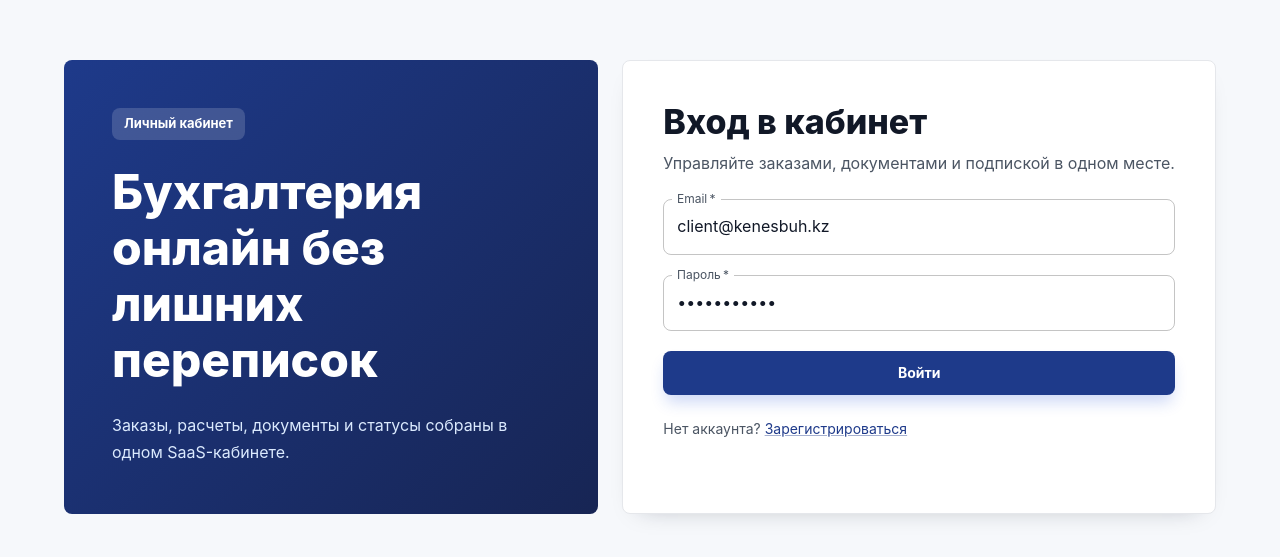
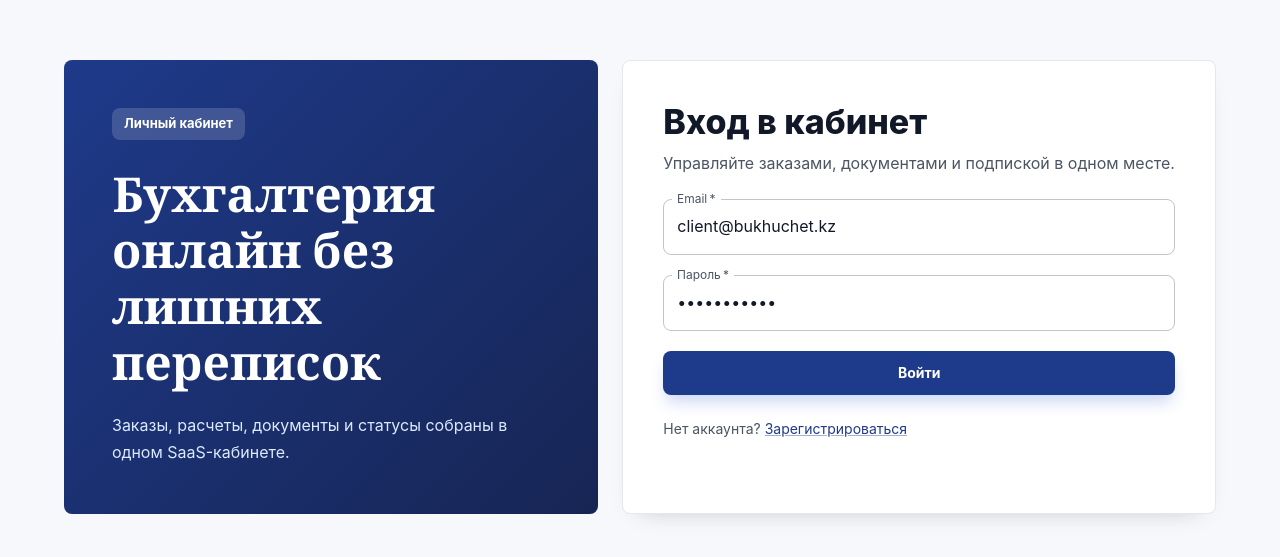
Before and after one commit to Dammmup/buh-u4et-f, a React (Vite) app: page /login in a window 1280 px wide. Shown: the part 113-670 px from the top of the page. Built offline with nearby package versions, Linux system fonts and the light colour scheme; no server answers.

Commit message:
feat: rebrand to Bukhuchet.kz, update theme colors and typography, and clean up service model entities

```diff
--- a/index.html
+++ b/index.html
@@ -3,7 +3,10 @@
   <head>
     <meta charset="UTF-8" />
     <meta name="viewport" content="width=device-width, initial-scale=1.0" />
-    <title>Buh Service SaaS</title>
+    <link rel="preconnect" href="https://fonts.googleapis.com" />
+    <link rel="preconnect" href="https://fonts.gstatic.com" crossorigin />
+    <link href="https://fonts.googleapis.com/css2?family=Playfair+Display:wght@700;800;900&display=swap" rel="stylesheet" />
+    <title>Bukhuchet.kz</title>
   </head>
   <body>
     <div id="root"></div>
--- a/src/entities/service/model.ts
+++ b/src/entities/service/model.ts
@@ -7,9 +7,7 @@ export type DomainCalculationType =
   | "sole_proprietor_simplified_tax"
   | "too_cit"
   | "payroll"
-  | "patent_911"
   | "property_tax"
-  | "retail_tax_913"
   | "income_total";
 
 export interface ServiceParameter {
--- a/src/modules/auth/LoginPage.tsx
+++ b/src/modules/auth/LoginPage.tsx
@@ -18,7 +18,7 @@ import { Link as RouterLink, useLocation, useNavigate } from "react-router-dom";
 import { useAuth } from "../../app/store/AuthContext";
 
 export function LoginPage() {
-  const [email, setEmail] = useState("client@kenesbuh.kz");
+  const [email, setEmail] = useState("client@bukhuchet.kz");
   const [password, setPassword] = useState("Client12345");
   const [error, setError] = useState("");
   const [loading, setLoading] = useState(false);
--- a/src/modules/landing/LandingPage.tsx
+++ b/src/modules/landing/LandingPage.tsx
@@ -61,6 +61,13 @@ const navItems = [
   { label: "FAQ", target: "faq" }
 ];
 
+const brandName = "Bukhuchet.kz";
+const contactPhoneDisplay = "+7 777 803 67 88";
+const contactPhoneHref = "tel:+77778036788";
+const whatsappHref = "https://wa.me/77778036788";
+const contactEmail = "bukhuchet88@gmail.com";
+const contactAddress = "Навои 323";
+
 const serviceCards = [
   {
     icon: <ArticleIcon />,
@@ -112,7 +119,6 @@ const priceList = [
     title: "Отчет в налоговые органы",
     items: [
       { name: "Любая форма «нулевка»", price: "5 000 тг" },
-      { name: "Форма 911 Расчет стоимости патента", price: "10 000 тг" },
       { name: "Форма 300 по данным портала ИС ЭСФ", price: "30 000 тг" },
       { name: "Плюс за каждого работника", price: "1 500 тг" },
       { name: "Форма 910 без работников", price: "7 000 тг" },
@@ -122,9 +128,7 @@ const priceList = [
       { name: "Форма 328 (до 10 строк)", price: "20 000 тг" },
       { name: "Форма 700 (земля, имущество, транспорт)", price: "15 000 тг" },
       { name: "Форма 701", price: "15 000 тг" },
-      { name: "Форма 913 СНР розничного налога", price: "20 000 тг" },
-      { name: "Дополнительная строка для формы 328", price: "1 000 тг" },
-      { name: "Форма 870 (эмиссия)", price: "15 000 тг" }
+      { name: "Дополнительная строка для формы 328", price: "1 000 тг" }
     ]
   },
   {
@@ -132,8 +136,8 @@ const priceList = [
     title: "ЭСФ, СНТ, АВР",
     items: [
       { name: "Регистрация на портале ИС ЭСФ", price: "5 000 тг" },
-      { name: "ЭСФ плюс за каждые 5 позиций", price: "1 000 тг" },
-      { name: "СНТ плюс за каждые 5 позиций", price: "1 000 тг" },
+      { name: "ЭСФ плюс за каждые 5 позиций", price: "3 000 тг" },
+      { name: "СНТ плюс за каждые 5 позиций", price: "3 000 тг" },
       { name: "Выписка документа 1-10 позиций", price: "5 000 тг" },
       { name: "АВР бумажный, электронный 1-10 позиций", price: "5 000 тг" }
     ]
@@ -156,6 +160,8 @@ const priceList = [
       },
       { name: "Регистрация ИП плюс настройка Kaspi Pay", price: "10 000 тг" },
       { name: "Регистрация ИП", price: "5 000 тг" },
+      { name: "Приостановление сдачи налоговой отчетности ИП", price: "5 000 тг" },
+      { name: "Разработка налоговой учетной политики", price: "25 000 тг" },
       { name: "Ликвидация ТОО", price: "80 000 тг" },
       { name: "Ликвидация ИП", price: "20 000 тг" }
     ]
@@ -181,7 +187,6 @@ const priceList = [
     title: "Статистическая отчетность",
     items: [
       { name: "Формирование и сдача статистической отчетности по электронным каналам", price: "15 000 тг" },
-      { name: "Отчетность в Нацбанк 1-ПБ", price: "50 000 тг" },
       { name: "Формирование и сдача нулевой отчетности", price: "5 000 тг" },
       { name: "Постановка на учет ККМ: ReKassa, налоговая, настройка приложения", price: "10 000 тг" }
     ]
@@ -583,7 +588,7 @@ export function LandingPage() {
         <Container maxWidth="xl">
           <Toolbar disableGutters sx={{ minHeight: 64 }}>
             <Typography variant="h6" color="primary" sx={{ fontWeight: 900, flex: { xs: 1, md: "initial" }, mr: 5 }}>
-              Buh Service
+              {brandName}
             </Typography>
             <Stack direction="row" spacing={4} sx={{ display: { xs: "none", md: "flex" }, flex: 1 }}>
               {navItems.map((item) => (
@@ -593,9 +598,9 @@ export function LandingPage() {
               ))}
             </Stack>
             <Stack direction="row" spacing={1.5} alignItems="center" sx={{ display: { xs: "none", md: "flex" } }}>
-              <Link href="tel:+77001234567" color="text.secondary" underline="none" display="flex" alignItems="center">
+              <Link href={contactPhoneHref} color="text.secondary" underline="none" display="flex" alignItems="center">
                 <PhoneIcon sx={{ fontSize: 18, mr: 1 }} />
-                +7 (700) 123-45-67
+                {contactPhoneDisplay}
               </Link>
               <Button variant="contained" onClick={() => handleNav("contact")}>
                 Консультация
@@ -654,7 +659,7 @@ export function LandingPage() {
                   Получить консультацию
                 </Button>
                 <Button
-                  href="https://wa.me/77001234567"
+                  href={whatsappHref}
                   target="_blank"
                   rel="noopener noreferrer"
                   color="secondary"
@@ -984,10 +989,10 @@ export function LandingPage() {
               <Stack spacing={4}>
                 <Typography variant="h4">Готовы начать сотрудничество?</Typography>
                 {[
-                  [<PhoneIcon />, "Телефон", "+7 (700) 123-45-67"],
-                  [<MailIcon />, "Email", "info@buhservice.kz"],
-                  [<PlaceIcon />, "Офис", 'г. Алматы, пр. Абая 150/230, БЦ "Esentai Tower"'],
-                  [<WhatsAppIcon />, "WhatsApp", "Написать в WhatsApp"]
+                  [<PhoneIcon />, "Телефон", contactPhoneDisplay],
+                  [<MailIcon />, "Email", contactEmail],
+                  [<PlaceIcon />, "Офис", contactAddress],
+                  [<WhatsAppIcon />, "WhatsApp", contactPhoneDisplay]
                 ].map(([icon, label, value]) => (
                   <Stack key={label as string} direction="row" spacing={2} alignItems="flex-start">
                     <Box sx={{ mt: 0.3 }}>{icon as ReactNode}</Box>
@@ -1059,7 +1064,7 @@ export function LandingPage() {
           <Box display="grid" gridTemplateColumns={{ xs: "1fr", md: "2fr 1fr 1fr 1.5fr" }} gap={4}>
             <Box>
               <Typography variant="h6" color="primary.light" mb={2}>
-                Buh Service
+                {brandName}
               </Typography>
               <Typography sx={{ color: "#9CA3AF", maxWidth: 320 }}>
                 Профессиональные бухгалтерские услуги для ИП и ТОО с онлайн-кабинетом.
@@ -1099,15 +1104,15 @@ export function LandingPage() {
                 Контакты
               </Typography>
               <Stack spacing={1.5} sx={{ color: "#9CA3AF" }}>
-                <Typography>+7 (700) 123-45-67</Typography>
-                <Typography>info@buhservice.kz</Typography>
-                <Typography>г. Алматы, пр. Абая 150/230</Typography>
+                <Typography>{contactPhoneDisplay}</Typography>
+                <Typography>{contactEmail}</Typography>
+                <Typography>{contactAddress}</Typography>
               </Stack>
             </Box>
           </Box>
           <Divider sx={{ borderColor: "#1F2937", my: 4 }} />
           <Typography variant="body2" sx={{ color: "#9CA3AF" }}>
-            © 2026 Buh Service. Все права защищены.
+            © 2026 {brandName}. Все права защищены.
           </Typography>
         </Container>
       </Box>
--- a/src/modules/orders/OrdersPage.tsx
+++ b/src/modules/orders/OrdersPage.tsx
@@ -209,7 +209,7 @@ export function OrdersPage() {
                   </Stack>
                   <Stack direction="row" spacing={1} alignItems="center" flexWrap="wrap">
                     <StatusChip status={order.status} />
-                    <Chip label={formatMoney(order.calculation.total)} color="primary" />
+                    <Chip label={formatMoney(order.calculation.total)} color="secondary" />
                   </Stack>
                 </Stack>
               </AccordionSummary>
@@ -326,7 +326,9 @@ export function OrdersPage() {
                             <Typography fontWeight={900}>Итого</Typography>
                           </TableCell>
                           <TableCell align="right">
-                            <Typography fontWeight={900}>{formatMoney(order.calculation.total)}</Typography>
+                            <Typography fontWeight={900} color="secondary.dark">
+                              {formatMoney(order.calculation.total)}
+                            </Typography>
                           </TableCell>
                         </TableRow>
                       </TableBody>
--- a/src/modules/services/ServiceCalculatorPage.tsx
+++ b/src/modules/services/ServiceCalculatorPage.tsx
@@ -296,7 +296,7 @@ export function ServiceCalculatorPage() {
                 <Typography variant="body2" color="text.secondary">
                   Итог
                 </Typography>
-                <Typography variant="h3" color="primary">
+                <Typography variant="h3" color="secondary.dark">
                   {formatMoney(total)}
                 </Typography>
               </Stack>
--- a/src/modules/services/ServicesPage.tsx
+++ b/src/modules/services/ServicesPage.tsx
@@ -179,7 +179,7 @@ export function ServicesPage() {
                       <Typography variant="h6">{service.name}</Typography>
                     </Stack>
                     <Stack spacing={1} alignItems="flex-end">
-                      <Chip label={`от ${formatMoney(service.pricing.basePrice)}`} color="primary" />
+                      <Chip label={`от ${formatMoney(service.pricing.basePrice)}`} color="secondary" />
                       {!allowed && <Chip label="недоступно" color="warning" size="small" />}
                     </Stack>
                   </Stack>
@@ -216,7 +216,7 @@ export function ServicesPage() {
                           <Typography variant="body2" color="text.secondary">
                             {rule.label}
                           </Typography>
-                          <Typography variant="body2" fontWeight={800} textAlign="right">
+                          <Typography variant="body2" fontWeight={800} textAlign="right" color="secondary.dark">
                             {rule.type === "fixed" && rule.amount !== undefined
                               ? formatMoney(rule.amount)
                               : rule.type === "percentage" && rule.rate !== undefined
--- a/src/shared/components/AppLayout.tsx
+++ b/src/shared/components/AppLayout.tsx
@@ -53,7 +53,7 @@ export function AppLayout() {
     <Box width={280} role="presentation" onClick={() => setOpen(false)}>
       <Box px={3} py={2.5}>
         <Typography variant="h6" color="primary" sx={{ fontWeight: 900 }}>
-          Buh Service
+          Bukhuchet.kz
         </Typography>
         <Typography variant="body2" color="text.secondary">
           {user?.email}
@@ -107,7 +107,7 @@ export function AppLayout() {
             color="primary"
             sx={{ textDecoration: "none", fontWeight: 900, mr: 4 }}
           >
-            Buh Service
+            Bukhuchet.kz
           </Typography>
           {!isMobile && (
             <Box display="flex" gap={1.5} flex={1}>
--- a/src/shared/theme/theme.ts
+++ b/src/shared/theme/theme.ts
@@ -10,9 +10,9 @@ export const theme = createTheme({
       contrastText: "#FFFFFF"
     },
     secondary: {
-      main: "#D97706",
-      dark: "#B45309",
-      light: "#FEF3C7",
+      main: "#25D366",
+      dark: "#128C7E",
+      light: "#DCF8C6",
       contrastText: "#FFFFFF"
     },
     success: {
@@ -33,9 +33,9 @@ export const theme = createTheme({
   typography: {
     fontFamily:
       'Inter, ui-sans-serif, system-ui, -apple-system, BlinkMacSystemFont, "Segoe UI", sans-serif',
-    h1: { fontWeight: 800, letterSpacing: 0 },
-    h2: { fontWeight: 800, letterSpacing: 0 },
-    h3: { fontWeight: 800, letterSpacing: 0 },
+    h1: { fontFamily: '"Playfair Display", Georgia, serif', fontWeight: 900, letterSpacing: 0 },
+    h2: { fontFamily: '"Playfair Display", Georgia, serif', fontWeight: 900, letterSpacing: 0 },
+    h3: { fontFamily: '"Playfair Display", Georgia, serif', fontWeight: 800, letterSpacing: 0 },
     h4: { fontWeight: 800, letterSpacing: 0 },
     h5: { fontWeight: 700, letterSpacing: 0 },
     h6: { fontWeight: 700, letterSpacing: 0 },
```
Also changed, not shown: src/modules/admin/AdminPage.tsx (+5 -3 lines), src/modules/dashboard/DashboardPage.tsx (+6 -2 lines).
